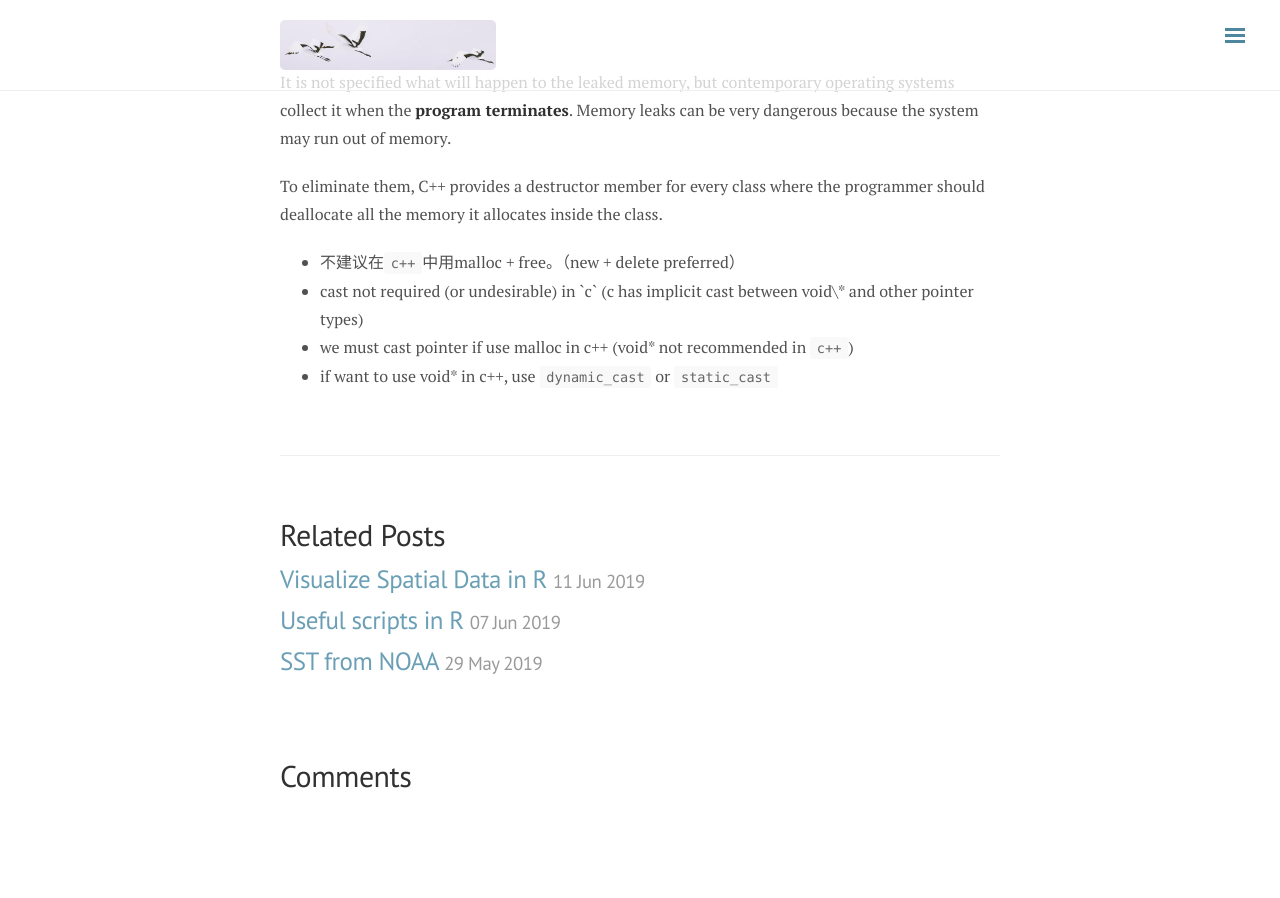
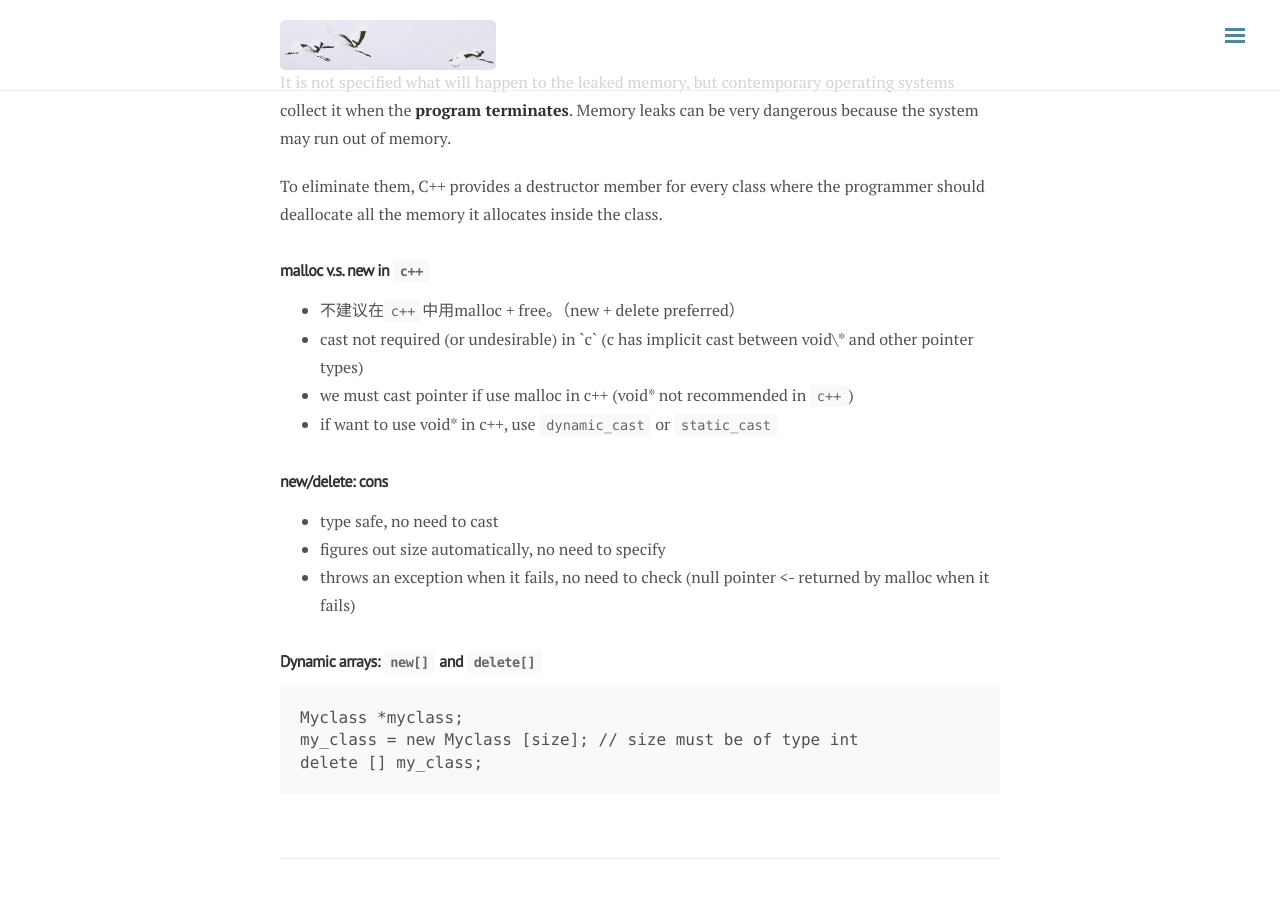
Before and after one commit to ylyy93/my_blog, a Jekyll site: the page built from _posts/C++/2019-06-09-dynamic-allocation-new-delete.md, in a window 1280 px wide and 900 px high, scrolled down 878 px. Built offline with Jekyll 4.4.1, drawn with Linux system fonts in a browser that asks for light colours; nearby versions of some CDN libraries; comment, search, counter and statistics services are not loaded; before the commit the page ends 1683 px from its top, so only the background shows below that.

Commit message:
rebuilding site Wed Jun 12 14:21:31 MDT 2019

````diff
--- a/_posts/C++/2019-06-09-dynamic-allocation-new-delete.md
+++ b/_posts/C++/2019-06-09-dynamic-allocation-new-delete.md
@@ -32,7 +32,22 @@ If the allocated memory is not freed when it's no longer necessary it will resul
 
  To eliminate them, C++ provides a destructor member for every class where the programmer should deallocate all the memory it allocates inside the class.
 
+### malloc v.s. new in `c++`
 - 不建议在`c++`中用malloc + free。（new + delete preferred）
 - cast<int> not required (or undesirable) in `c` (c has implicit cast between void\* and other pointer types)
 - we must cast pointer if use malloc in c++ (void\* not recommended in `c++`)
 - if want to use void\* in c++, use `dynamic_cast` or `static_cast`
+
+#### new/delete: cons
+- type safe, no need to cast
+- figures out size automatically, no need to specify
+- throws an exception when it fails, no need to check (null pointer <- returned by malloc when it fails)
+
+
+### Dynamic arrays: `new[]` and `delete[]`
+
+```
+Myclass *myclass;
+my_class = new Myclass [size]; // size must be of type int
+delete [] my_class;
+```
````
